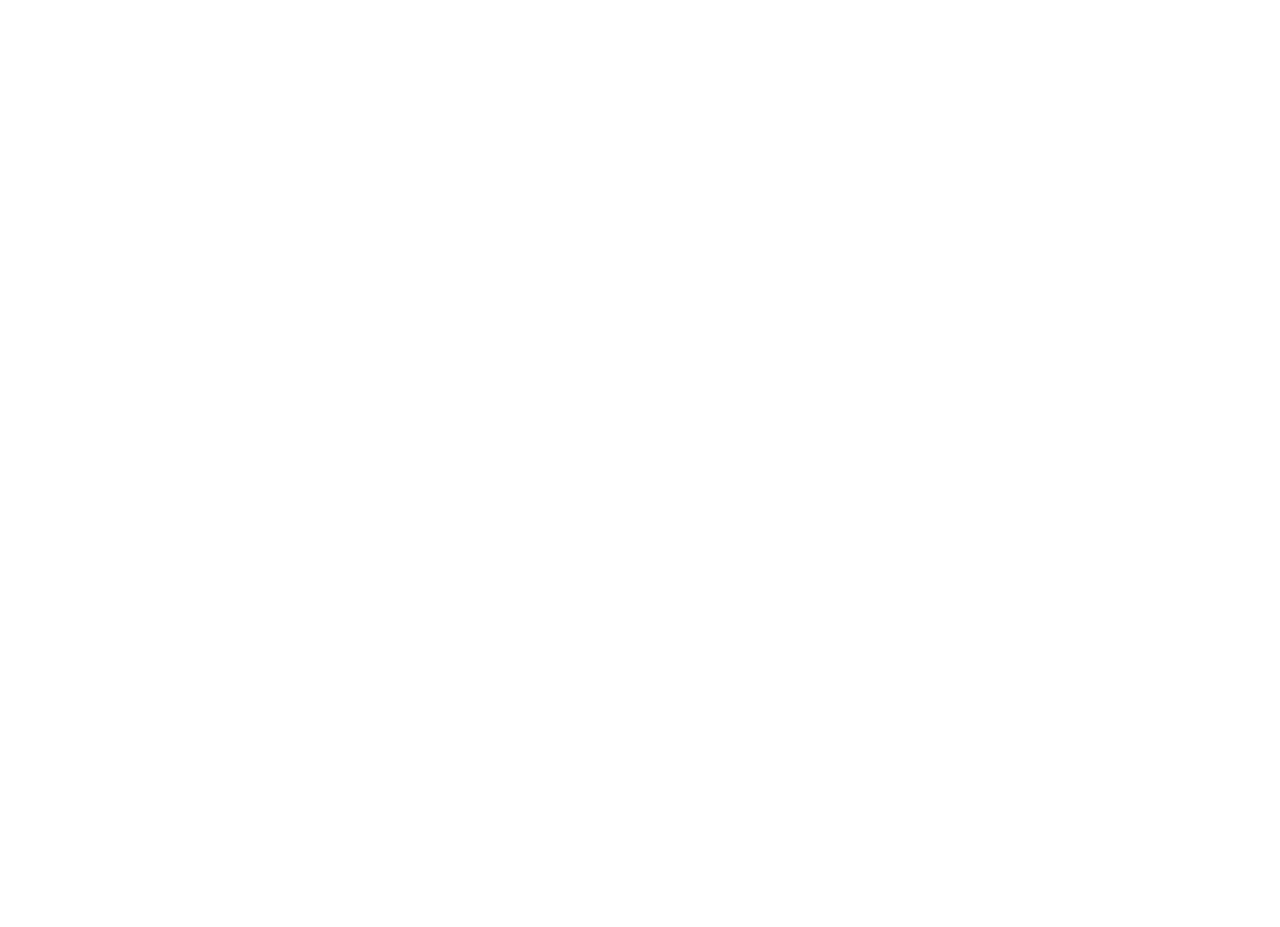
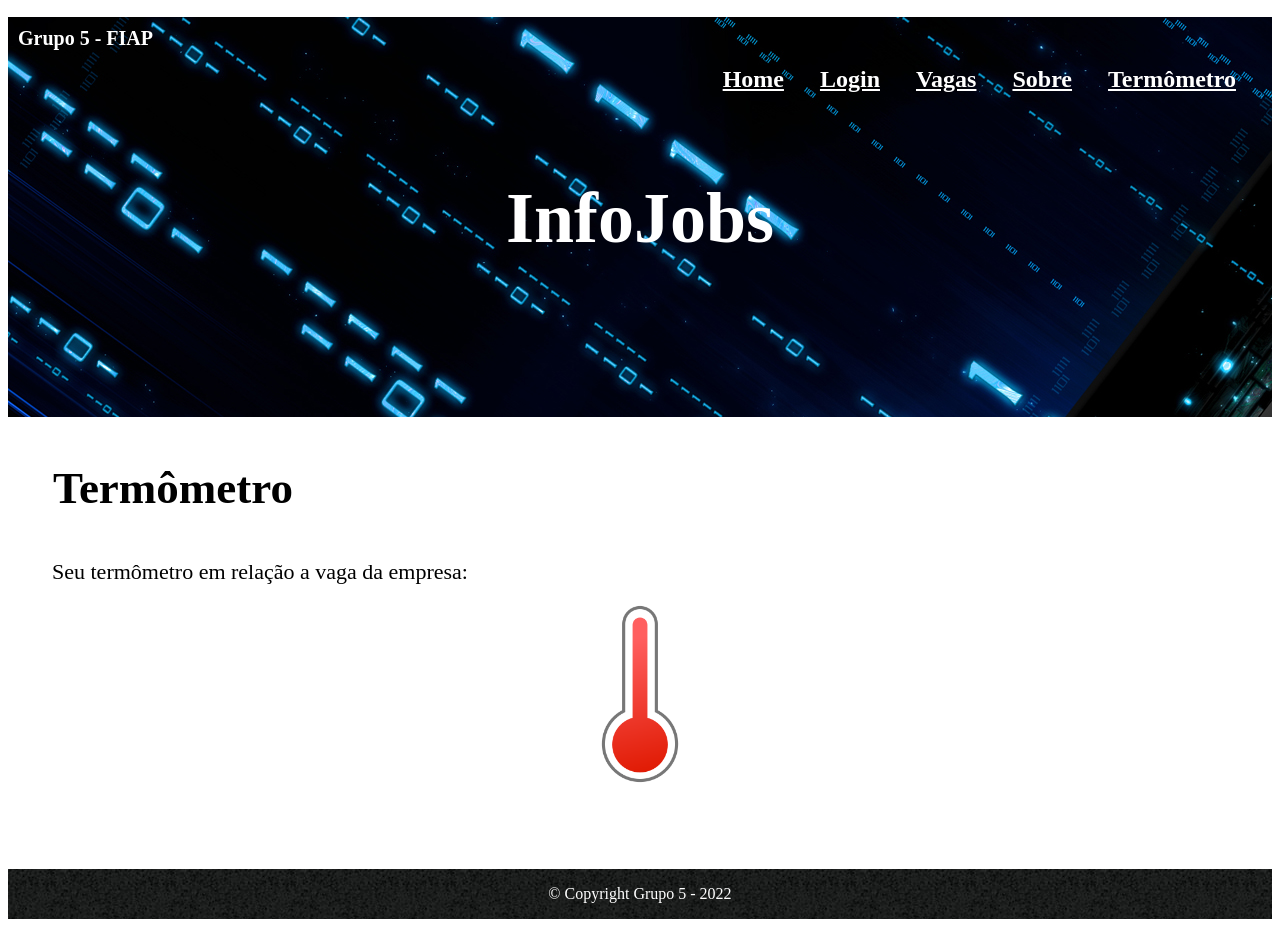
Before and after one commit to Daniel-lpj/TopJobs, a React (Create React App) app: page /termometro/1 in a window 1280 px wide. Before the commit this address had no page. Before the commit the page ends 800 px from the top, so only its background shows below. Built offline with nearby package versions, Linux system fonts and the light colour scheme; no server answers.

Commit message:
termometro

```diff
--- a/src/Components/Header/Header.jsx
+++ b/src/Components/Header/Header.jsx
@@ -9,6 +9,7 @@
         <StyledLink to="/home">Home</StyledLink>
         <StyledLink to="/">Login</StyledLink>
         <StyledLink to="/vagas">Vagas</StyledLink>
+        <StyledLink to="/sobre">Sobre</StyledLink>
         <StyledLink to="/termometro">Termômetro</StyledLink>
       </Menu>
       <Title>InfoJobs</Title>
--- a/src/Components/Home/HeaderHome.jsx
+++ b/src/Components/Home/HeaderHome.jsx
@@ -9,6 +9,7 @@
         <StyledLink to="/home">Home</StyledLink>
         <StyledLink to="/">Login</StyledLink>
         <StyledLink to="/vagas">Vagas</StyledLink>
+        <StyledLink to="/sobre">Sobre</StyledLink>
         <StyledLink to="/termometro">Termômetro</StyledLink>
       </Menu>
       <Title>Seja bem vindo!</Title>
--- /dev/null
+++ b/src/Components/Termometro/Termometro.jsx
@@ -0,0 +1,15 @@
+import React from "react";
+import { Container, Image, Subtitle, Title } from "./style";
+
+const TermometroComponent = (props) => {
+  return (
+    <>
+      <Title>{props.titulo}</Title>
+      <Subtitle>{props.subtitulo}</Subtitle>
+      <Container>
+        <Image src={props.imagem} alt={props.alt} />
+      </Container>
+    </>
+  );
+};
+export default TermometroComponent;
--- /dev/null
+++ b/src/Components/Termometro/style.jsx
@@ -0,0 +1,24 @@
+import styled from "styled-components";
+
+export const Title = styled.h3`
+  padding-left: 1em;
+  font-size: 45px;
+  font-weight: 700;
+`;
+
+export const Subtitle = styled.h1`
+  padding-left: 2em;
+  font-size: 22px;
+  font-weight: 500;
+`;
+
+export const Container = styled.div`
+  display: flex;
+  flex-direction: column;
+  align-items: center;
+  padding-bottom: 5em;
+`;
+
+export const Image = styled.img`
+  width: 15%;
+`;
--- a/src/Pages/Sobre.jsx
+++ b/src/Pages/Sobre.jsx
@@ -23,7 +23,10 @@
   }, [id]);
 
   const titulo = vaga?.titulo;
-  const descricao = vaga?.descricao;
+  const descricao =
+    vaga?.descricao === undefined
+      ? "Por favor selecione uma vaga no menu de Vagas"
+      : vaga?.descricao;
   const alt = "Imagem sobre";
 
   return (
--- a/src/Pages/Termometro.jsx
+++ b/src/Pages/Termometro.jsx
@@ -1,20 +1,37 @@
-import React from "react";
-import Content from "../Components/Content/Content";
+import React, { useEffect, useState } from "react";
+import { useParams } from "react-router-dom";
 import Footer from "../Components/Footer/Footer";
 import Header from "../Components/Header/Header";
+import TermometroComponent from "../Components/Termometro/Termometro";
 import ImagemTermometro from "../Images/termometro.png";
+import { api } from "../Service/api";
 
 const Termometro = () => {
+  const [termometro, setTermometro] = useState();
+  const { id } = useParams();
+
+  useEffect(() => {
+    (async () => {
+      try {
+        await api.get(`/vagas/${id}`).then((response) => {
+          setTermometro(response.data);
+        });
+      } catch {
+        console.log("Error");
+      }
+    })();
+  }, [id]);
+
   const titulo = "Termômetro";
-  const descricao = "";
-  const alt = "Imagem termômetro";
+  const subtitulo = termometro?.titulo === undefined ? "" : termometro?.titulo;
+  const alt = termometro?.descricao;
 
   return (
     <>
       <Header />
-      <Content
+      <TermometroComponent
         titulo={titulo}
-        descricao={descricao}
+        subtitulo={"Seu termômetro em relação a vaga da empresa: " + subtitulo}
         imagem={ImagemTermometro}
         alt={alt}
       />
--- a/src/Pages/Vagas.jsx
+++ b/src/Pages/Vagas.jsx
@@ -4,7 +4,8 @@
 import {
   Card,
   Container,
-  Container2,
+  ContainerCard,
+  ContainerIcon,
   Conteudo,
   Formulario,
   Imagem,
@@ -19,6 +20,7 @@
 import { useEffect } from "react";
 import { FontAwesomeIcon } from "@fortawesome/react-fontawesome";
 import { faRemove } from "@fortawesome/free-solid-svg-icons";
+import { faThermometer0 } from "@fortawesome/free-solid-svg-icons";
 
 const Vagas = () => {
   const [listVaga, setListVaga] = useState([]);
@@ -90,7 +92,7 @@
         <Card>
           <Imagem src={ImagemEmpresa1} alt="Imagem da empresa" />
           <Conteudo>
-            <Container2>
+            <ContainerCard>
               <Formulario onSubmit={(e) => handleCadastrar(e)}>
                 <Label>
                   Título:
@@ -110,7 +112,7 @@
                 </Label>
                 <InputButton type="submit" />
               </Formulario>
-            </Container2>
+            </ContainerCard>
           </Conteudo>
         </Card>
         {listVaga.map((vaga, i) => (
@@ -126,12 +128,21 @@
                   Clique para acompanhar sua candidatura
                 </Link>
               </h5>
+              <ContainerIcon>
+                <Link to={`/termometro/${vaga.codigo}`}>
+                  <FontAwesomeIcon
+                    size="lg"
+                    cursor="pointer"
+                    icon={faThermometer0}
+                  />
+                </Link>
                 <FontAwesomeIcon
                   size="lg"
                   cursor="pointer"
                   icon={faRemove}
                   onClick={() => handleExcluir(vaga.codigo)}
                 />
+              </ContainerIcon>
             </Conteudo>
           </Card>
         ))}
--- a/src/Routes/routes.jsx
+++ b/src/Routes/routes.jsx
@@ -11,7 +11,9 @@
     <Route path="/" element={<Login />} />
     <Route path="/home" element={<Home />} />
     <Route path="/sobre/:id" element={<Sobre />} />
+    <Route path="/sobre" element={<Sobre />} />
     <Route path="/vagas" element={<Vagas />} />
+    <Route path="/termometro/:id" element={<Termometro />} />
     <Route path="/termometro" element={<Termometro />} />
   </CustomRoutes>
 );
--- a/src/Styles/stylesVagas.jsx
+++ b/src/Styles/stylesVagas.jsx
@@ -53,7 +53,7 @@
   }
 `;
 
-export const Container2 = styled.div`
+export const ContainerCard = styled.div`
   display: flex;
   flex-direction: column;
   flex-wrap: wrap;
@@ -84,3 +84,13 @@
   margin-bottom: 1.25em;
   padding: 0.5em 1.5625em;
 `;
+
+export const ContainerIcon = styled.div`
+  display: flex;
+  flex-direction: row;
+  justify-content: center;
+
+  a {
+    padding-right: 24px;
+  }
+`;
```
Lines whose indentation alone changed are shown as unchanged.
